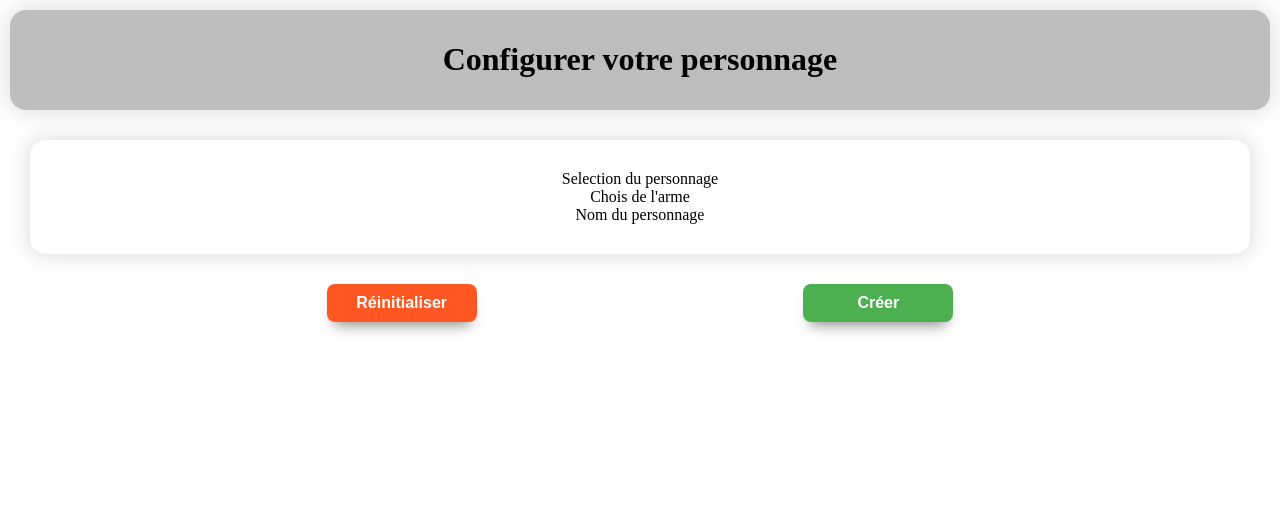
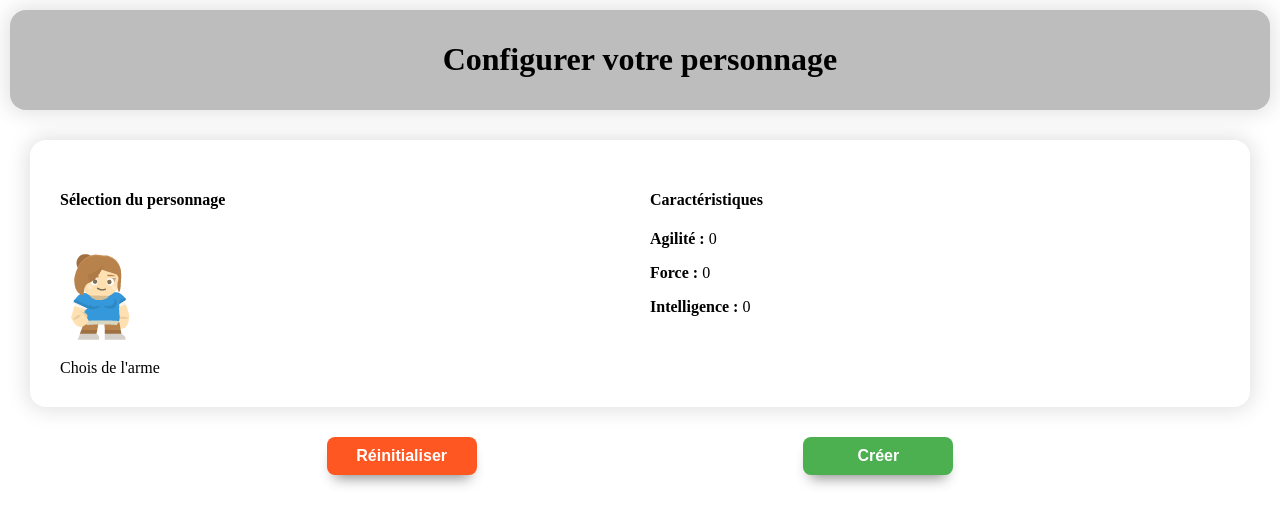
Before and after one commit to NicolasMdlb/heroe-config, a React (Create React App) app: page / in a window 1280 px wide. Shown: the top 524 px of the page. Built offline with nearby package versions, Linux system fonts and the light colour scheme; the HTML template or start-up script is replaced by a standard one.

Commit message:
image and person config

```diff
--- a/src/components/Configurator.jsx
+++ /dev/null
@@ -1,13 +0,0 @@
-import styles from "../styles/configurator.module.css"
-
-const Configurator = (props) => {
-  return (
-    <div className={styles.configurator}>
-      <div>Selection du personnage</div>
-      <div>Chois de l'arme</div>
-      <div>Nom du personnage</div>
-    </div>
-  );
-};
-
-export default Configurator;
--- /dev/null
+++ b/src/components/Configurator/ImagePerson.jsx
@@ -0,0 +1,15 @@
+import Image1 from "../../assets/images/persos/player1.png";
+import Image2 from "../../assets/images/persos/player2.png";
+import Image3 from "../../assets/images/persos/player3.png";
+
+const ImagePerson = (props) => {
+  let imgPerso = props.num === 1 ? Image1 : props.num === 2 ? Image2 : Image3;
+
+  return (
+    <>
+      <img src={imgPerso} alt="personnage" />
+    </>
+  );
+};
+
+export default ImagePerson;
--- /dev/null
+++ b/src/components/Configurator/Person.jsx
@@ -0,0 +1,29 @@
+import ImagePerson from "./../Configurator/ImagePerson";
+
+const Person = (props) => {
+  return (
+    <>
+      <div>
+        <h4>Sélection du personnage</h4>
+        <ImagePerson num={props.image} />
+      </div>
+      <div>
+        <h4>Caractéristiques </h4>
+        <p>
+          <strong>Agilité : </strong>
+          {props.skills.agility}
+        </p>
+        <p>
+          <strong>Force : </strong>
+          {props.skills.power}
+        </p>
+        <p>
+          <strong>Intelligence : </strong>
+          {props.skills.brain}
+        </p>
+      </div>
+    </>
+  );
+};
+
+export default Person;
--- a/src/pages/Heroe.jsx
+++ b/src/pages/Heroe.jsx
@@ -1,18 +1,31 @@
-import Header from "../components/Header";
-import Configurator from "../components/Configurator";
-import Button from "../components/Button";
-import "../styles/heroe.css"
+import Header from "./../components/Header";
+import Button from "./../components/Button";
+import Person from "./../components/Configurator/Person";
+import styles from "./../styles/heroe.module.css";
+import { useState } from 'react';
 
 const Heroe = () => {
   const titleHeader = "Configurer votre personnage";
+  const [person, setPerson] = useState({image: 1, name: "toto", skills: {agility: 0, brain: 0, power:0}});
+
+  const handlePerson = () =>{
+
+  }
 
   return (
     <>
       <Header>{titleHeader}</Header>
-      <Configurator></Configurator>
-      <div className="valid-configurator">
-        <Button styles="delete" click={() => alert("init")}>Réinitialiser</Button>
-        <Button styles="add" click={() => alert("create")}>Créer</Button>
+      <div className={styles.configurator}>
+        <Person {...person}/>
+        <div>Chois de l'arme</div>
+      </div>
+      <div className={styles.validPerson}>
+        <Button styles="delete" click={() => alert("init")}>
+          Réinitialiser
+        </Button>
+        <Button styles="add" click={() => alert("create")}>
+          Créer
+        </Button>
       </div>
     </>
   );
--- a/src/styles/configurator.module.css
+++ /dev/null
@@ -1,11 +0,0 @@
-.configurator {
-  display: flex;
-  flex-direction: column;
-  justify-content: center;
-  align-items: center;
-  padding: 30px;
-  margin: 30px;
-  -webkit-box-shadow: 0px 0px 21px 3px #bdbdbd;
-  box-shadow: 0px 0px 21px 3px #e0e0e0;
-  border-radius: 1em 1em 1em 1em;
-}
--- a/src/styles/heroe.css
+++ /dev/null
@@ -1,7 +0,0 @@
-.valid-configurator {
-    display: flex;
-    flex-direction: row;
-    justify-content: space-evenly;
-    margin: 10px;
-    align-items: center;
-}
--- /dev/null
+++ b/src/styles/heroe.module.css
@@ -0,0 +1,19 @@
+.configurator {
+    display: grid;
+    grid-template-columns: 50% 50%;
+    column-gap: 10px;
+    row-gap: 15px;
+    padding: 30px;
+    margin: 30px;
+    -webkit-box-shadow: 0px 0px 21px 3px #bdbdbd;
+    box-shadow: 0px 0px 21px 3px #e0e0e0;
+    border-radius: 1em 1em 1em 1em;
+  }
+
+.validPerson {
+    display: flex;
+    flex-direction: row;
+    justify-content: space-evenly;
+    margin: 10px;
+    align-items: center;
+}
```
Also changed, not shown: src/components/Header.jsx (+6 -6 lines).
